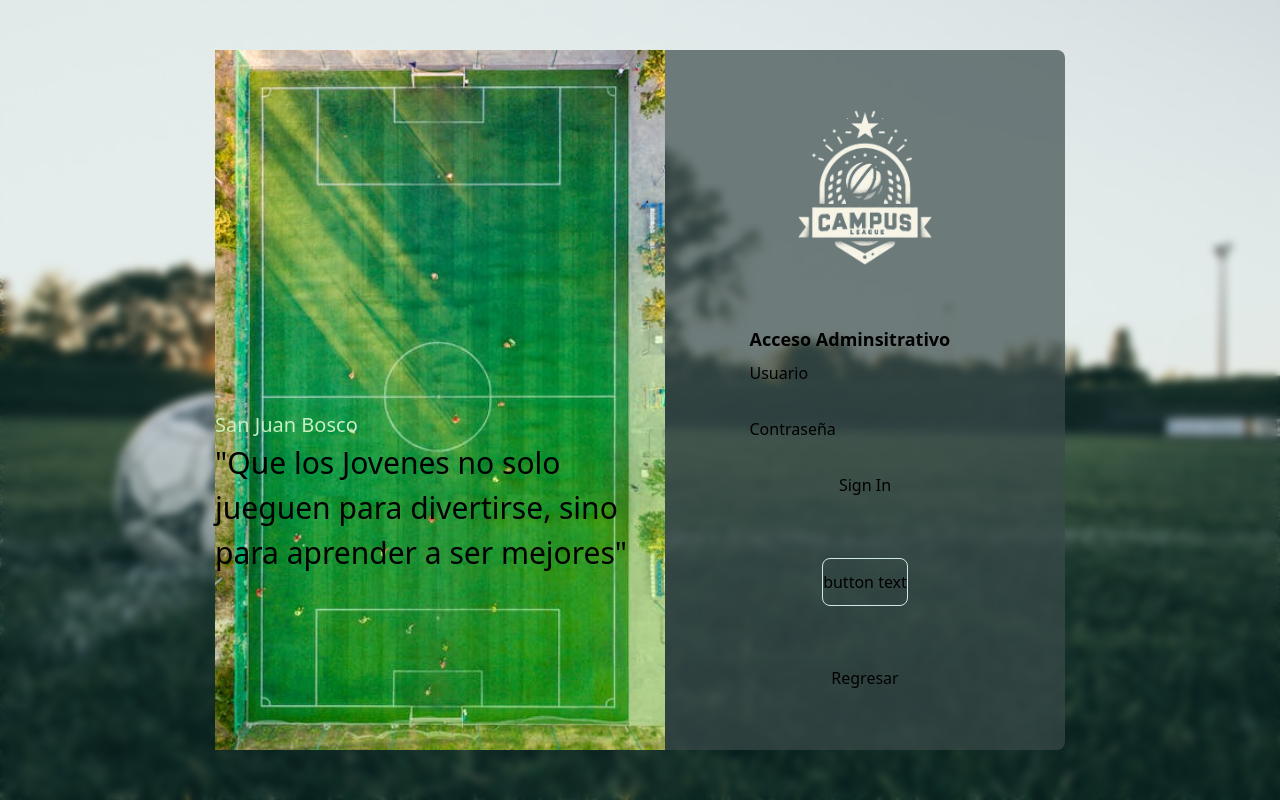
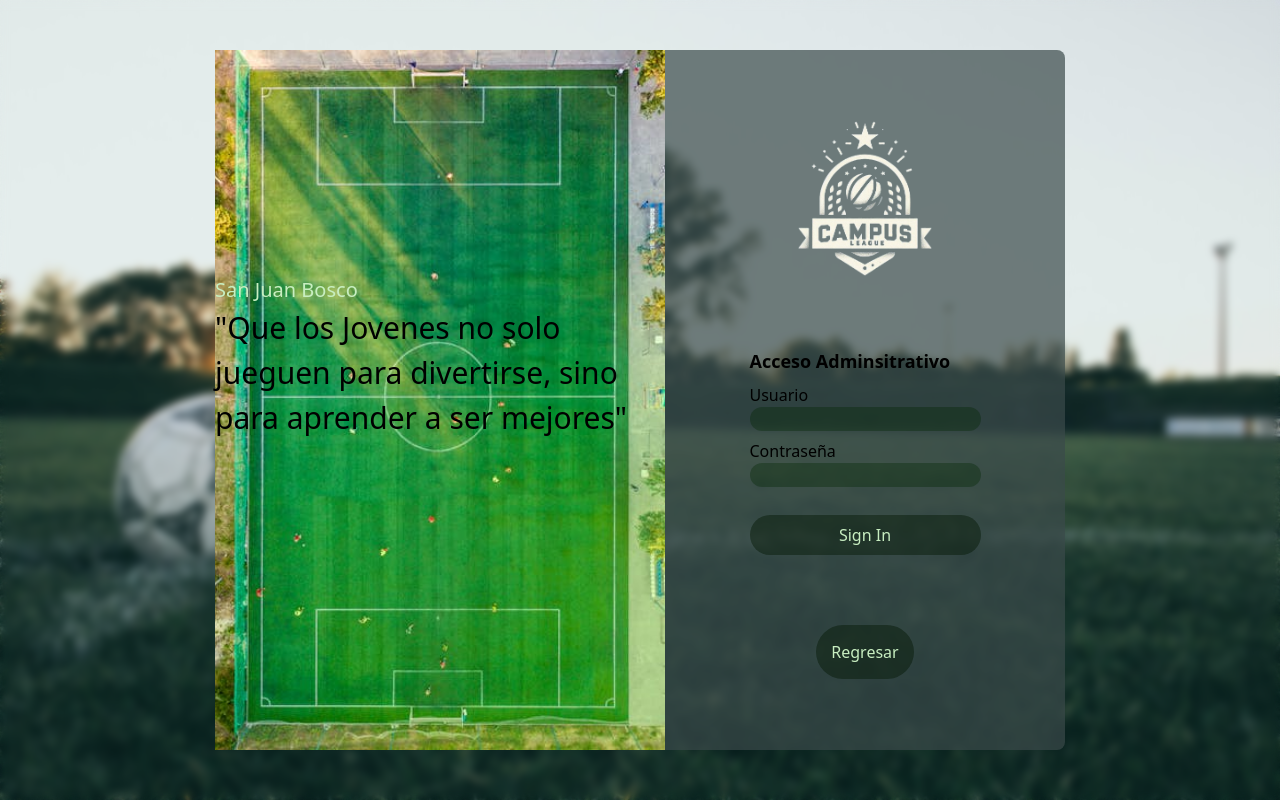
Before and after one commit to THadDiaIs/CampusLeague_front, an Angular app: page /login in a window 1280 px wide. Built offline with nearby package versions, Linux system fonts and the light colour scheme.

Commit message:
Cambios en el flex box

```diff
--- a/src/app/features/login/login.component.css
+++ b/src/app/features/login/login.component.css
@@ -24,7 +24,7 @@ main {
 }
 
 h4 {
-  margin-top: 80%;
+  margin-top: 50%;
   color: #c8eec1;
   font-size: 20px;
 }
@@ -39,3 +39,23 @@ h4 {
   width: 7px;
   background-color: #c8eec1;
 }
+
+input {
+  background-color: rgba(2, 40, 2, 0.347);
+  border-radius: 100px;
+}
+
+button {
+  background-color: rgba(4, 24, 4, 0.442);
+  border-radius: 100px;
+  color: #c8eec1;
+}
+
+#sign-in {
+  padding: 8px;
+  margin-top: 20px;
+}
+
+#regresar {
+  padding: 15px;
+}
--- a/src/app/features/login/login.component.html
+++ b/src/app/features/login/login.component.html
@@ -16,10 +16,9 @@
                     <label>Contraseña <br>
                         <input type="password">
                     </label>
-                    <button type="submit">Sign In</button>
+                    <button type="submit" id="sign-in">Sign In</button>
                 </fieldset>
-                <app-outlined-button />
-                <button routerLink="/home">Regresar</button>
+                <button routerLink="/home" id="regresar">Regresar</button>
             </form>
         </div>
     </div>
```
